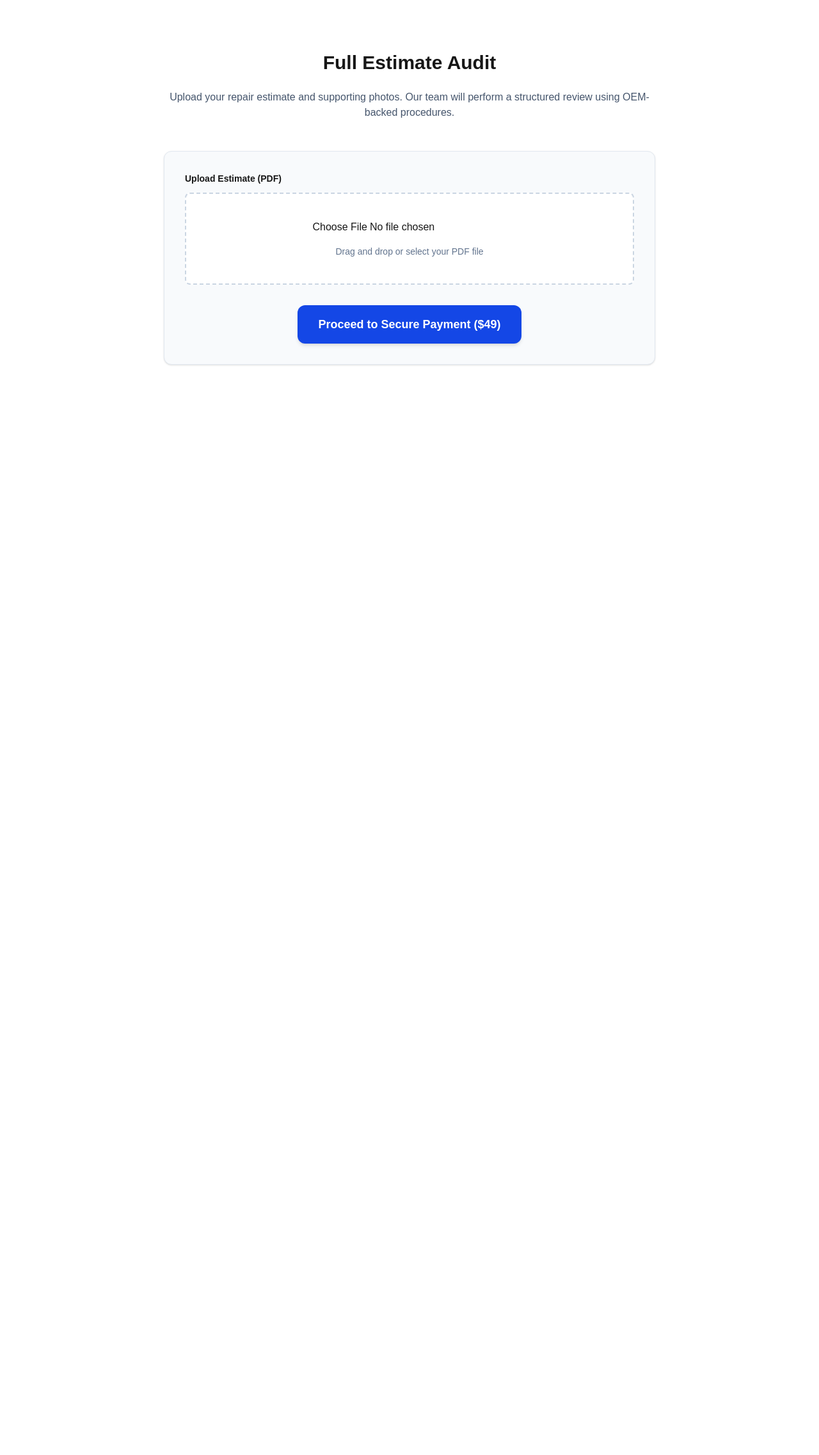
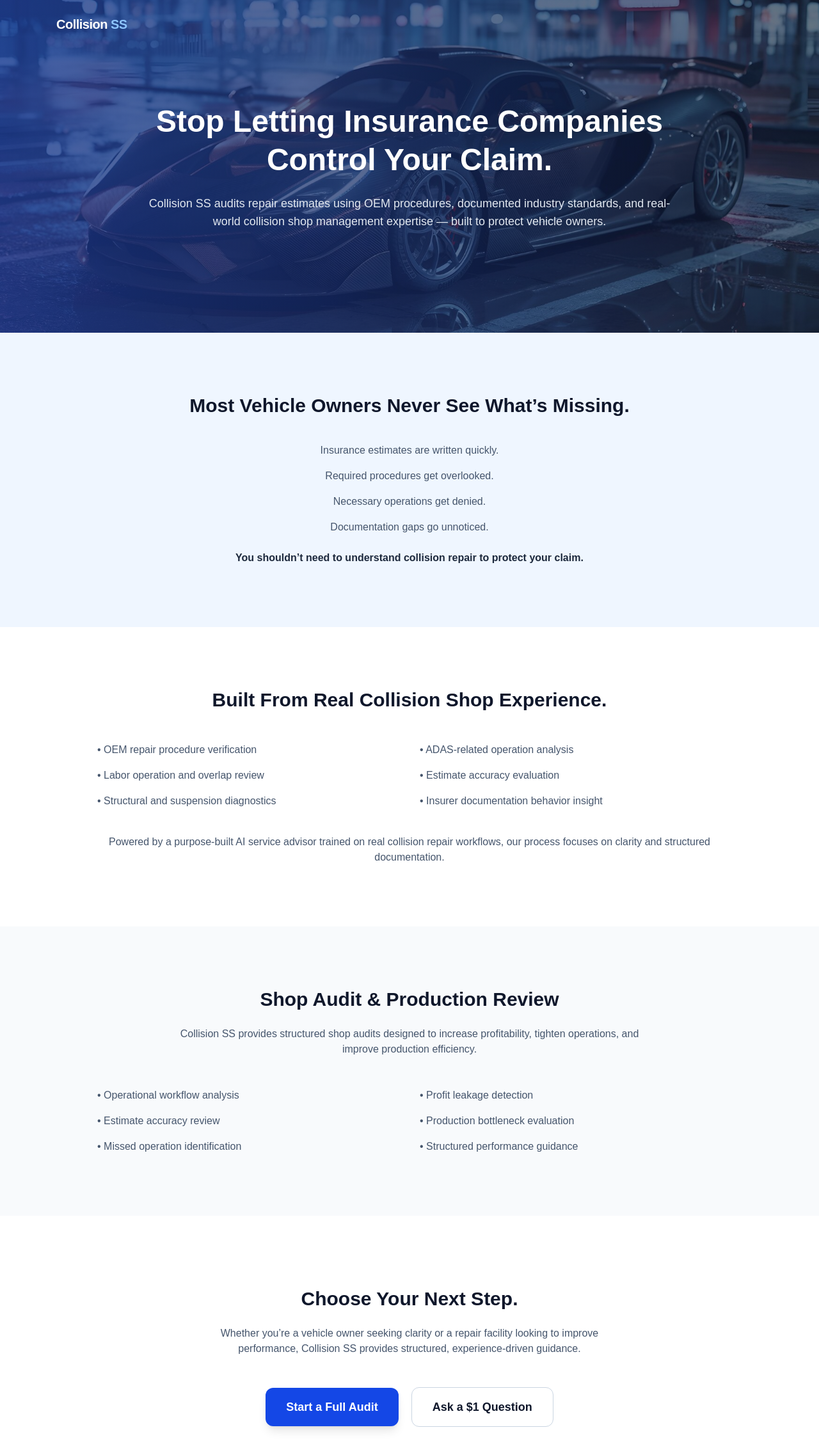
Before and after one commit to collisionssjm-cyber/collisionss, a Next.js app: page / in a window 1280 px wide. Shown: the top 2274 px of the page at 64% size. Before the commit the page ends 800 px from the top, so only its background shows below. Built offline with nearby package versions, Linux system fonts and the light colour scheme.

Commit message:
Homepage redesign with hero and color theme

```diff
--- a/app/page.tsx
+++ b/app/page.tsx
@@ -1,111 +1,159 @@
-"use client";
+export default function Page() {
+  return (
+    <main className="min-h-screen bg-white text-slate-900">
 
-import { useState } from "react";
+      {/* HEADER */}
+      <header className="absolute top-0 left-0 w-full z-20">
+        <div className="mx-auto max-w-6xl px-6 py-6 flex justify-between items-center">
+          <div className="text-xl font-extrabold tracking-tight text-white">
+            Collision <span className="text-blue-300">SS</span>
+          </div>
+        </div>
+      </header>
 
-export default function AuditPage() {
-  const [estimate, setEstimate] = useState<File | null>(null);
-  const [loading, setLoading] = useState(false);
-  const [error, setError] = useState("");
+      {/* HERO */}
+      <section
+        className="relative flex items-center justify-center text-center text-white"
+        style={{
+          backgroundImage: "url('/hero.jpg')",
+          backgroundSize: "cover",
+          backgroundPosition: "center",
+        }}
+      >
+        <div className="absolute inset-0 bg-gradient-to-r from-blue-900/80 to-slate-900/60"></div>
 
-  const handleSubmit = async (e: React.FormEvent) => {
-    e.preventDefault();
-    setError("");
+        <div className="relative z-10 max-w-4xl px-6 py-40">
+          <h1 className="text-4xl font-extrabold leading-tight sm:text-5xl">
+            Stop Letting Insurance Companies Control Your Claim.
+          </h1>
+          <p className="mt-6 text-lg text-slate-200">
+            Collision SS audits repair estimates using OEM procedures,
+            documented industry standards, and real-world collision shop
+            management expertise — built to protect vehicle owners.
+          </p>
+        </div>
+      </section>
 
-    if (!estimate) {
-      setError("Please upload your estimate PDF.");
-      return;
-    }
+      {/* REALITY */}
+      <section className="bg-blue-50 py-24">
+        <div className="mx-auto max-w-5xl px-6 text-center">
+          <h2 className="text-3xl font-extrabold">
+            Most Vehicle Owners Never See What’s Missing.
+          </h2>
 
-    setLoading(true);
+          <div className="mt-10 space-y-4 text-slate-600">
+            <p>Insurance estimates are written quickly.</p>
+            <p>Required procedures get overlooked.</p>
+            <p>Necessary operations get denied.</p>
+            <p>Documentation gaps go unnoticed.</p>
 
-    try {
-      const res = await fetch("/api/create-checkout-session", {
-        method: "POST",
-        headers: {
-          "Content-Type": "application/json",
-        },
-      });
+            <p className="mt-6 font-semibold text-slate-800">
+              You shouldn’t need to understand collision repair to protect your claim.
+            </p>
+          </div>
+        </div>
+      </section>
 
-      const data = await res.json();
+      {/* EXPERIENCE */}
+      <section className="py-24">
+        <div className="mx-auto max-w-5xl px-6">
+          <h2 className="text-3xl font-extrabold text-center">
+            Built From Real Collision Shop Experience.
+          </h2>
 
-      if (!data.url) {
-        throw new Error("Failed to create checkout session");
-      }
+          <div className="mt-12 grid gap-8 text-slate-600 sm:grid-cols-2">
+            <ul className="space-y-4">
+              <li>• OEM repair procedure verification</li>
+              <li>• Labor operation and overlap review</li>
+              <li>• Structural and suspension diagnostics</li>
+            </ul>
 
-      window.location.href = data.url;
+            <ul className="space-y-4">
+              <li>• ADAS-related operation analysis</li>
+              <li>• Estimate accuracy evaluation</li>
+              <li>• Insurer documentation behavior insight</li>
+            </ul>
+          </div>
 
-    } catch (err: any) {
-      setError("Something went wrong. Please try again.");
-      setLoading(false);
-    }
-  };
+          <p className="mt-10 text-center text-slate-600">
+            Powered by a purpose-built AI service advisor trained on real collision repair workflows,
+            our process focuses on clarity and structured documentation.
+          </p>
+        </div>
+      </section>
 
-  return (
-    <main className="min-h-screen bg-white px-6 py-20">
-      <div className="mx-auto max-w-3xl">
+      {/* SHOP SECTION */}
+      <section className="bg-slate-50 py-24">
+        <div className="mx-auto max-w-5xl px-6 text-center">
+          <h2 className="text-3xl font-extrabold">
+            Shop Audit & Production Review
+          </h2>
 
-        <h1 className="text-3xl font-extrabold text-center">
-          Full Estimate Audit
-        </h1>
-
-        <p className="mt-6 text-center text-slate-600">
-          Upload your repair estimate and supporting photos.
-          Our team will perform a structured review using OEM-backed procedures.
+          <p className="mt-6 max-w-3xl mx-auto text-slate-600">
+            Collision SS provides structured shop audits designed to increase profitability,
+            tighten operations, and improve production efficiency.
           </p>
 
-        <form
-          onSubmit={handleSubmit}
-          className="mt-12 space-y-8 rounded-xl border border-slate-200 bg-slate-50 p-8 shadow-sm"
-        >
+          <div className="mt-12 grid gap-8 text-slate-600 sm:grid-cols-2 text-left">
+            <ul className="space-y-4">
+              <li>• Operational workflow analysis</li>
+              <li>• Estimate accuracy review</li>
+              <li>• Missed operation identification</li>
+            </ul>
 
-          {/* Upload Area */}
-          <div>
-            <label className="block text-sm font-semibold mb-3">
-              Upload Estimate (PDF)
-            </label>
-
-            <div className="flex flex-col items-center justify-center rounded-lg border-2 border-dashed border-slate-300 bg-white p-10 text-center hover:border-blue-500 transition">
-              <input
-                type="file"
-                accept="application/pdf"
-                onChange={(e) =>
-                  setEstimate(e.target.files ? e.target.files[0] : null)
-                }
-                className="mb-4"
-                required
-              />
-
-              {estimate ? (
-                <p className="text-sm text-green-600 font-medium">
-                  {estimate.name} selected
-                </p>
-              ) : (
-                <p className="text-sm text-slate-500">
-                  Drag and drop or select your PDF file
-                </p>
-              )}
+            <ul className="space-y-4">
+              <li>• Profit leakage detection</li>
+              <li>• Production bottleneck evaluation</li>
+              <li>• Structured performance guidance</li>
+            </ul>
           </div>
         </div>
+      </section>
 
-          {/* Error */}
-          {error && (
-            <p className="text-sm text-red-600 text-center">{error}</p>
-          )}
+      {/* SINGLE ACTION SECTION */}
+      <section className="py-28 bg-white">
+        <div className="mx-auto max-w-4xl px-6 text-center">
+          <h2 className="text-3xl font-extrabold">
+            Choose Your Next Step.
+          </h2>
 
-          {/* Submit */}
-          <div className="text-center">
-            <button
-              type="submit"
-              disabled={loading}
-              className="rounded-xl bg-blue-700 px-8 py-4 text-lg font-semibold text-white shadow-md transition hover:bg-blue-800 disabled:opacity-50"
+          <p className="mt-6 max-w-2xl mx-auto text-slate-600">
+            Whether you’re a vehicle owner seeking clarity or a repair facility
+            looking to improve performance, Collision SS provides structured,
+            experience-driven guidance.
+          </p>
+
+          <div className="mt-12 flex flex-col items-center gap-5 sm:flex-row sm:justify-center">
+            <a
+              href="/audit"
+              className="rounded-xl bg-blue-700 px-8 py-4 text-lg font-semibold text-white shadow-lg transition hover:bg-blue-800"
             >
-              {loading ? "Redirecting..." : "Proceed to Secure Payment ($49)"}
-            </button>
+              Start a Full Audit
+            </a>
+
+            <a
+              href="/quick-question"
+              className="rounded-xl border border-slate-300 px-8 py-4 text-lg font-semibold text-slate-900 transition hover:bg-slate-100"
+            >
+              Ask a $1 Question
+            </a>
           </div>
+        </div>
+      </section>
 
-        </form>
+      {/* FOOTER */}
+      <footer className="border-t py-10 text-center text-sm text-slate-500 bg-white px-6">
+        <p>
+          Collision SS provides estimate analysis and advisory insight based on industry standards
+          and manufacturer documentation. Collision SS is not a public adjuster,
+          insurance adjuster, legal representative, or claims negotiator.
+          All information provided is advisory in nature and intended for informational purposes only.
+        </p>
+        <p className="mt-4">
+          © {new Date().getFullYear()} Collision SS, LLC.
+        </p>
+      </footer>
 
-      </div>
     </main>
   );
 }
```
Lines whose indentation alone changed are shown as unchanged.
